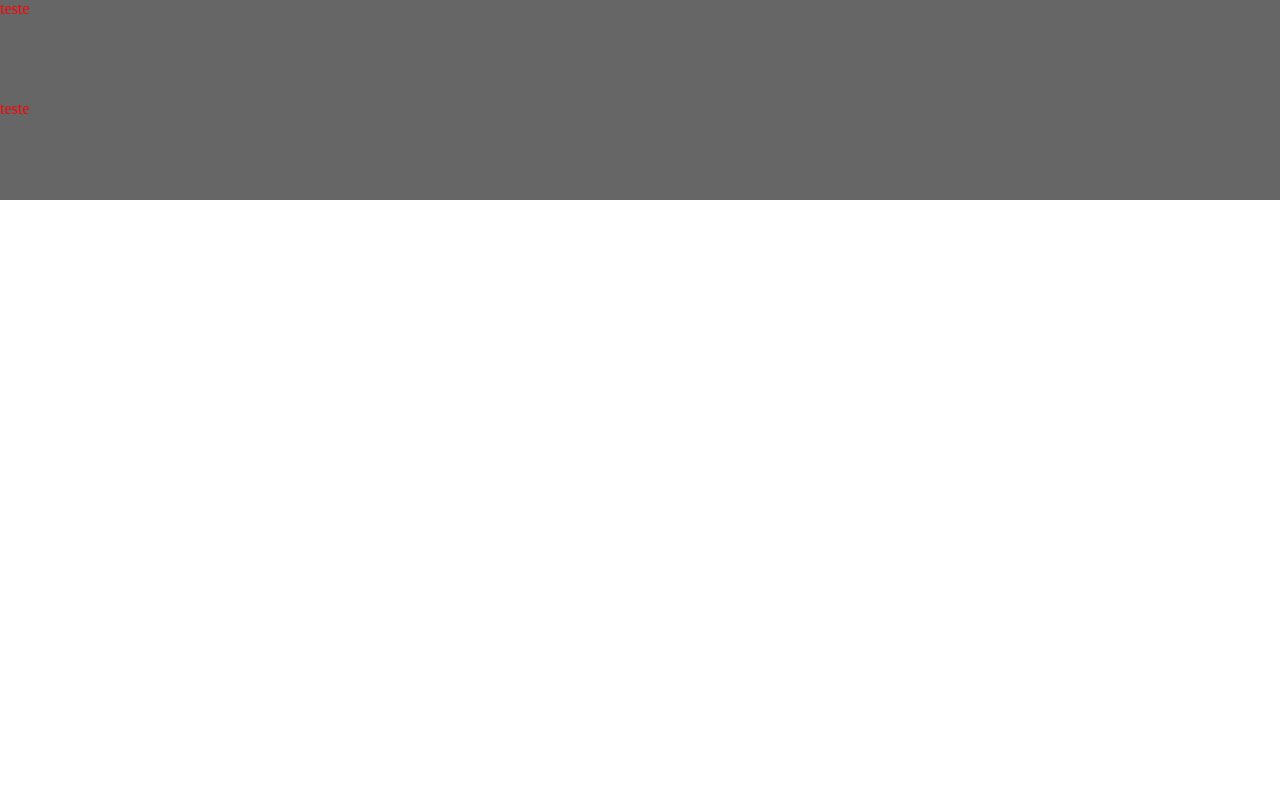
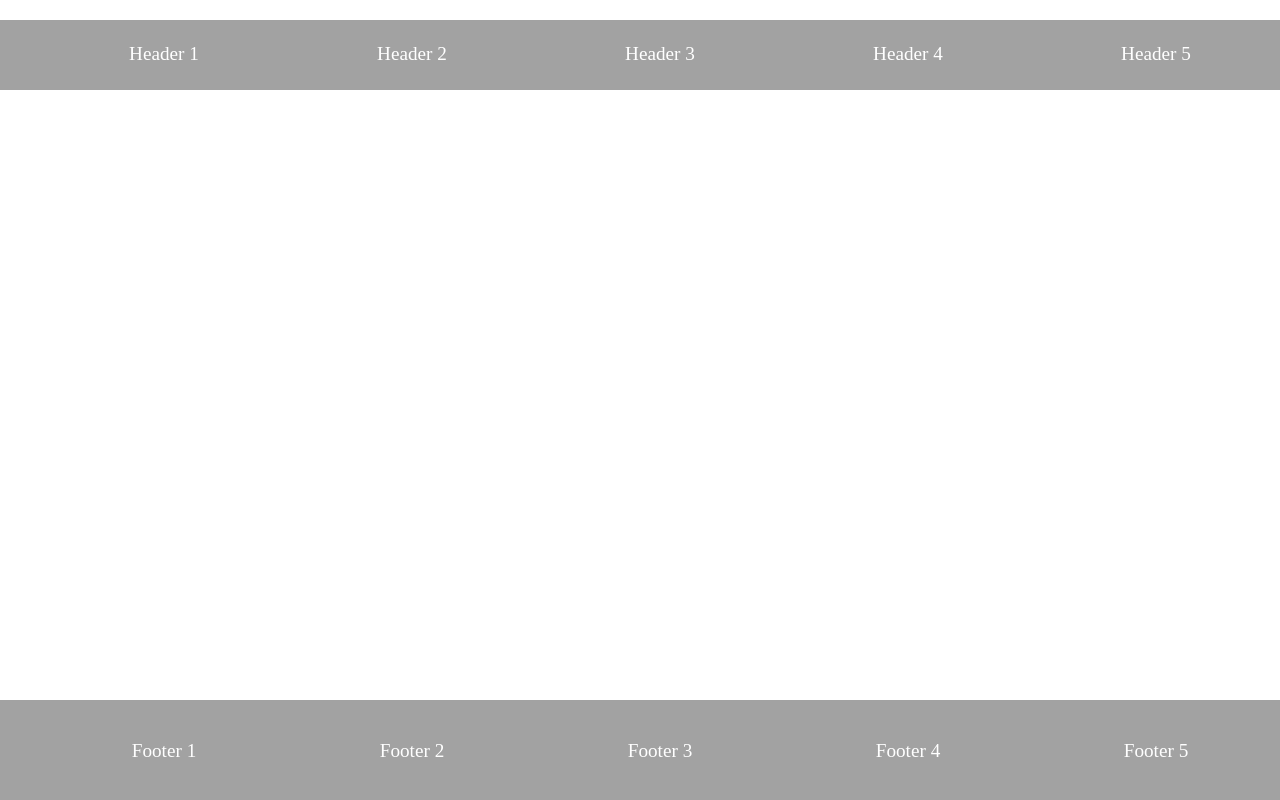
Before and after one commit to rmneves92/portfolio, a plain HTML site: page index.html in a window 1280 px wide. Drawn offline with Linux system fonts and the light colour scheme.

Commit message:
adicionando efeitos no menu

```diff
--- a/index.html
+++ b/index.html
@@ -6,7 +6,30 @@
     <link rel="stylesheet" type="text/css" href="src/css/normalize.css">
 </head>
 <body>
-        <div class="header">teste</div>
-        <div class="header">teste</div>
+
+    <header class="header">
+        <nav>
+            <ul>
+                <li><a  href="#">Header 1</a></li>
+                <li><a  href="#">Header 2</a></li>
+                <li><a  href="#">Header 3</a></li>
+                <li><a  href="#">Header 4</a></li>
+                <li><a  href="#">Header 5</a></li>
+            </ul>
+        </nav>
+    </header>
+
+    <footer class="footer">
+        <nav>
+            <ul>
+                <li><a  href="#">Footer 1</a></li>
+                <li><a  href="#">Footer 2</a></li>
+                <li><a  href="#">Footer 3</a></li>
+                <li><a  href="#">Footer 4</a></li>
+                <li><a  href="#">Footer 5</a></li>
+            </ul>
+        </nav>
+    </footer>
+
 </body>
 </html>
--- a/src/css/portifolio.css
+++ b/src/css/portifolio.css
@@ -1,6 +1,62 @@
+/** HEADER **/
+
 .header{
-    background-color: rgba(0, 0, 0, 0.6);
+    background-color: rgba(100, 100, 100, 0.6);
+    width: 100%;
+    height: 70px;
+    position: absolute;
+    top: 20px;
+}
+
+.header nav{
+    margin-top: 23px;
+}
+
+.header ul{
+    display: flex;
+    justify-content: space-around;
+    list-style: none;
+}
+
+.header a {
+    color: #FFF;
+    font-size: 1.2em;
+    text-decoration: none;
+}
+
+/*body{
+    background: url(../images/plano-de-fundo.png);
+}*/
+
+
+/** FOOTER **/
+.footer{
+
+    position: fixed;
+    background-color: rgba(100, 100, 100, 0.6);
+    width: 100%;
     height: 100px;
-    color: red;
-    font-size: 1rem;
+    bottom: 0;
 }
+
+.footer nav{
+    margin-top: 40px;
+}
+
+
+.footer ul{
+    display: flex;
+    justify-content: space-around;
+    list-style: none;
+}
+
+.footer a {
+    color: #FFF;
+    font-size: 1.2em;
+    text-decoration: none;
+}
+
+a:hover{
+    color: #bfdd77;
+    transition: 0.5s;
+}
```
Also changed, not shown: src/images/plano-de-fundo.png (added). Lines whose indentation alone changed are shown as unchanged.
